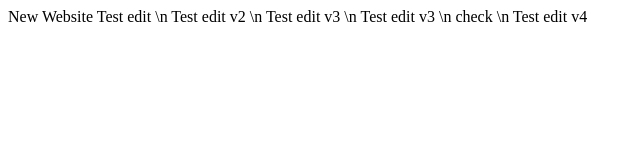
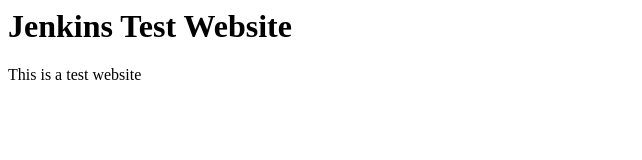
Before and after one commit to hivong1004/jenkins, a plain HTML site: page index.html in a window 1280 px wide. Shown: the whole page, without its empty margins (0-642 px from the left). Drawn offline with Linux system fonts and the light colour scheme.

Commit message:
Update index.html

```diff
--- a/index.html
+++ b/index.html
@@ -1,8 +1,2 @@
-<body>New Website
-Test edit \n
-Test edit v2 \n
-Test edit v3 \n
-Test edit v3 \n
-check \n
-Test edit v4</body>
-<h1><LaanGa/h1>
+<h1>Jenkins Test Website</h1>
+<body>This is a test website</body>
```
